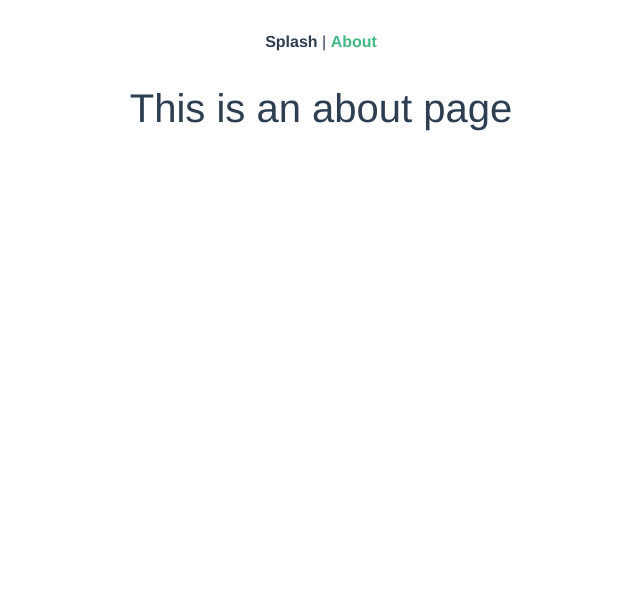
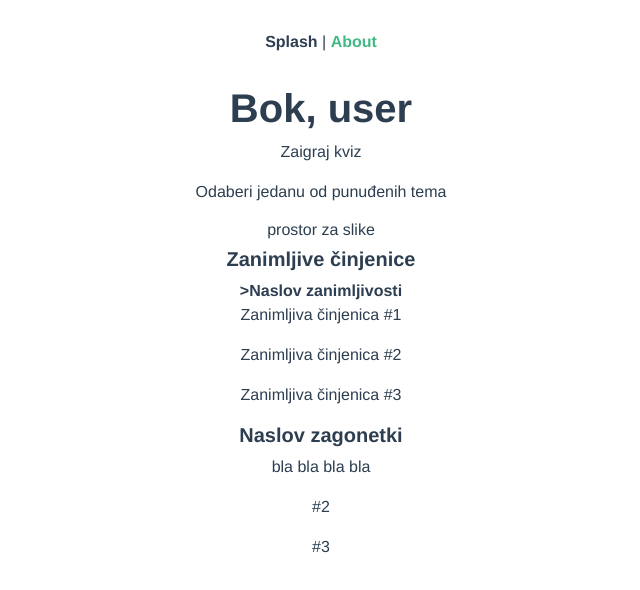
Before and after one commit to kuveeee/misli_brzo, a Vue app in the folder misli_brzo/: page /about in a window 1280 px wide. Shown: the top 590 px of the page, without its empty margins (319-959 px from the left). Built offline with nearby package versions, Linux system fonts and the light colour scheme.

Commit message:
Update About.vue
Ispunjavanje stranice tekstom kojeg treba još urediti. Postavljenje okvirnog teksta. Pokušaj za hover za zgaontke

```diff
--- a/misli_brzo/src/views/About.vue
+++ b/misli_brzo/src/views/About.vue
@@ -1,5 +1,21 @@
 <template>
   <div class="about">
-    <h1>This is an about page</h1>
+    <h1><b>Bok, user</b></h1>
+        <p>Zaigraj kviz</p>
+        <p>Odaberi jedanu od punuđenih tema</p>
+      <h6>prostor za slike</h6>
+     <h5><b>Zanimljive činjenice</b></h5>
+        <h6<b>>Naslov zanimljivosti</b></h6><!--o čemu govore tjedne zanjmiljovsti, npr voda-->
+          <p>Zanimljiva činjenica #1</p>
+          <p>Zanimljiva činjenica #2</p>
+          <p>Zanimljiva činjenica #3</p>
+     <h5><b>Naslov zagonetki</b></h5>
+       <p> bla bla bla bla</p>
+       <p> #2</p>
+       <p> #3</p>
   </div>
 </template>
+
+<style>
+
+</style>
```
